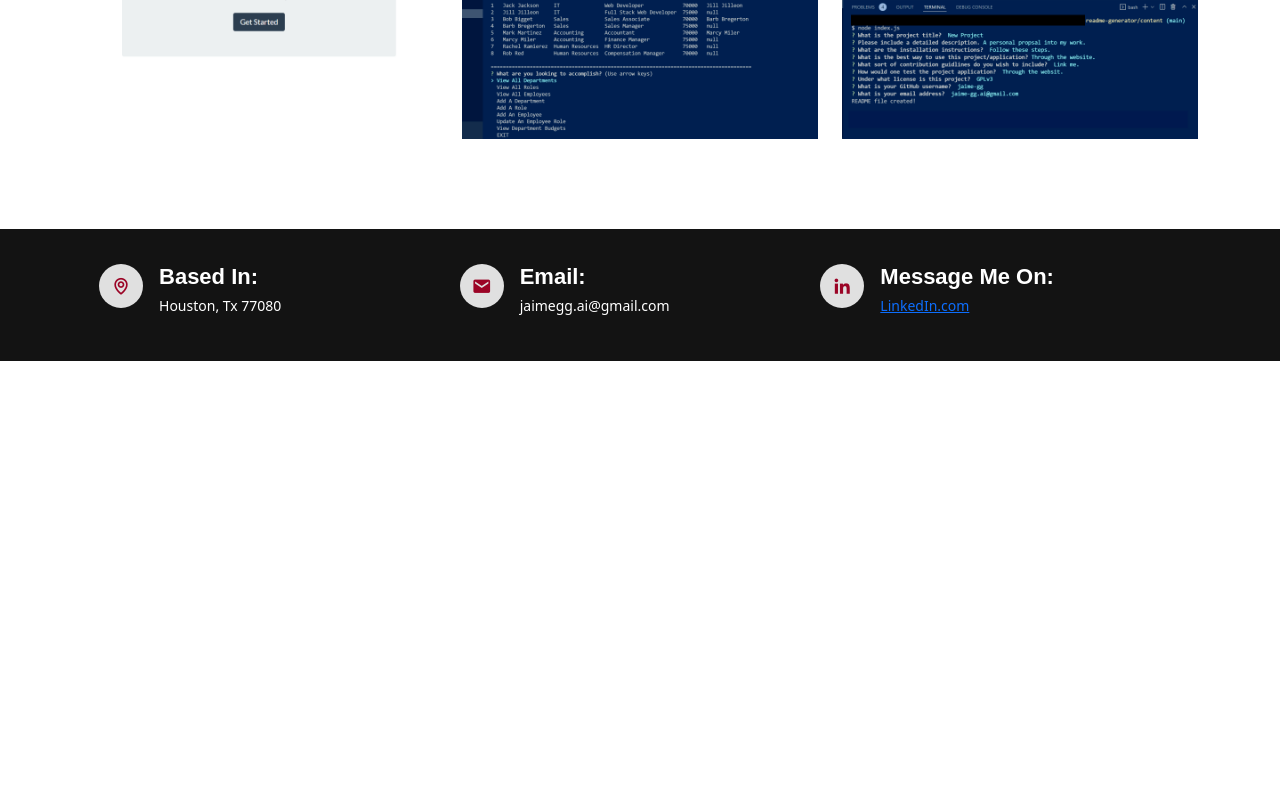
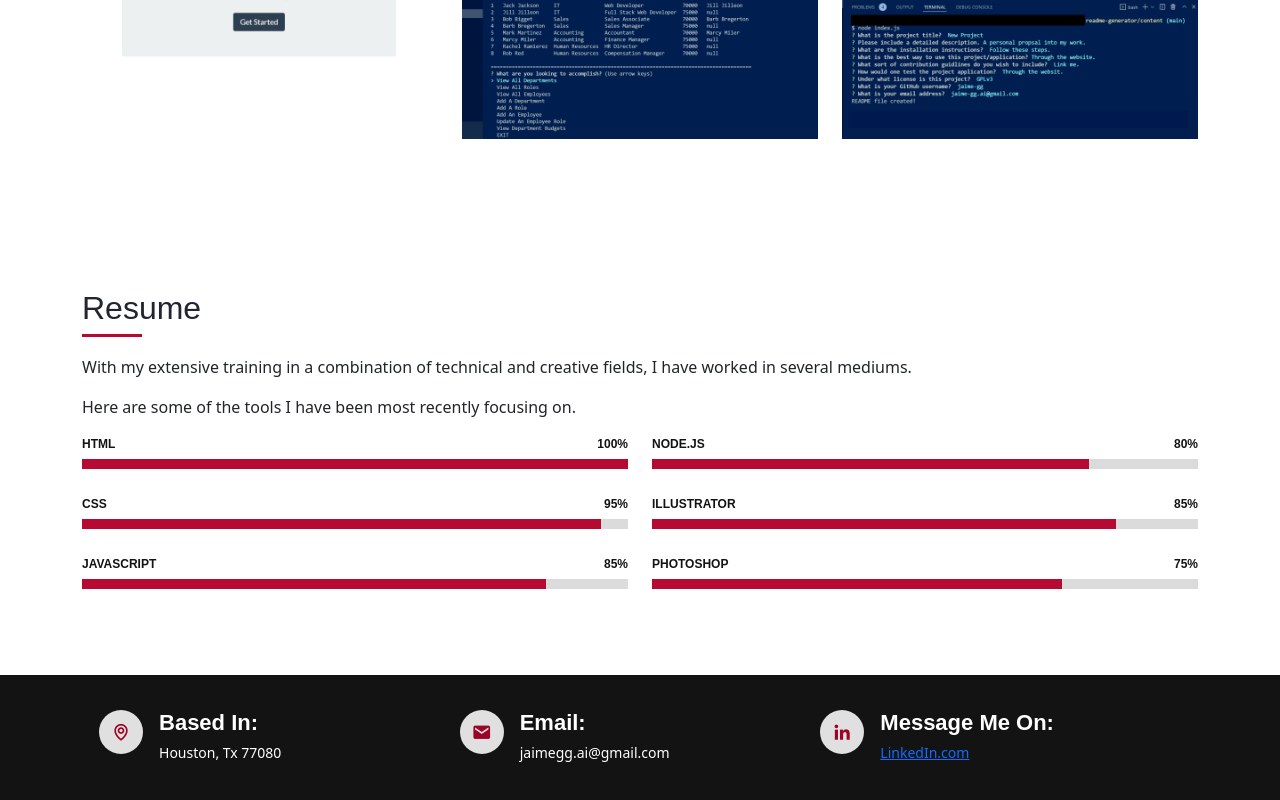
Before and after one commit to jaime-gg/react-portfolio, a React (Create React App) app: page / in a window 1280 px wide. Shown: the part 1914-2714 px from the top of the page. Before the commit the page ends 2275 px from the top, so only its background shows below. Built offline with nearby package versions, Linux system fonts and the light colour scheme.

Commit message:
skill stylization

```diff
--- a/src/App.js
+++ b/src/App.js
@@ -5,7 +5,7 @@ import Header from './components/Header';
 import Hero from './components/Hero';
 import About from './components/About';
 import Portfolio from './components/Portfolio';
-// import Resume from './components/Resume'
+import Resume from './components/Resume'
 // import Contact from './components/Contact';
 import Footer from './components/Footer'
 import AOS from 'aos';
@@ -26,7 +26,7 @@ function App() {
           <Hero />
           <About />
           <Portfolio />
-          {/* <Resume /> */}
+          <Resume />
           {/* <Contact /> */}
 
           <Footer />
--- a/src/components/Resume/index.js
+++ b/src/components/Resume/index.js
@@ -1,10 +1,11 @@
 import React from 'react';
+import './style.css'
 
 function Resume() {
 
     return (
 
-        <section id="resume" className="resume second-bg">
+        <section id="resume" className="skills fade-in">
             <div className="container">
 
                 <div>
@@ -20,21 +21,21 @@ function Resume() {
                     <div className="progress">
                         <span className="skill">HTML <i className="percent">100%</i></span>
                         <div className="progress-bar-wrap">
-                        <div className="progress-bar" role="progressbar" aria-valuenow="100" aria-valuemin="0" aria-valuemax="100"></div>
+                        <div className="progress-bar html-prog" role="progressbar" aria-valuenow="100" aria-valuemin="0" aria-valuemax="100"></div>
                         </div>
                     </div>
 
                     <div className="progress">
                         <span className="skill">CSS <i className="percent">95%</i></span>
                         <div className="progress-bar-wrap">
-                        <div className="progress-bar" role="progressbar" aria-valuenow="95" aria-valuemin="0" aria-valuemax="100"></div>
+                        <div className="progress-bar css-prog" role="progressbar" aria-valuenow="95" aria-valuemin="0" aria-valuemax="100"></div>
                         </div>
                     </div>
 
                     <div className="progress">
                         <span className="skill">JavaScript <i className="percent">85%</i></span>
                         <div className="progress-bar-wrap">
-                        <div className="progress-bar" role="progressbar" aria-valuenow="85" aria-valuemin="0" aria-valuemax="100"></div>
+                        <div className="progress-bar js-prog" role="progressbar" aria-valuenow="85" aria-valuemin="0" aria-valuemax="100"></div>
                         </div>
                     </div>
 
@@ -45,21 +46,21 @@ function Resume() {
                     <div className="progress">
                         <span className="skill">Node.Js <i className="percent">80%</i></span>
                         <div className="progress-bar-wrap">
-                        <div className="progress-bar" role="progressbar" aria-valuenow="80" aria-valuemin="0" aria-valuemax="100"></div>
+                        <div className="progress-bar node-prog" role="progressbar" aria-valuenow="80" aria-valuemin="0" aria-valuemax="100"></div>
                         </div>
                     </div>
 
                     <div className="progress">
                         <span className="skill">Illustrator <i className="percent">85%</i></span>
                         <div className="progress-bar-wrap">
-                        <div className="progress-bar" role="progressbar" aria-valuenow="85" aria-valuemin="0" aria-valuemax="100"></div>
+                        <div className="progress-bar illustrator-prog" role="progressbar" aria-valuenow="85" aria-valuemin="0" aria-valuemax="100"></div>
                         </div>
                     </div>
 
                     <div className="progress">
                         <span className="skill">Photoshop <i className="percent">75%</i></span>
                         <div className="progress-bar-wrap">
-                        <div className="progress-bar" role="progressbar" aria-valuenow="75" aria-valuemin="0" aria-valuemax="100"></div>
+                        <div className="progress-bar ps-prog" role="progressbar" aria-valuenow="75" aria-valuemin="0" aria-valuemax="100"></div>
                         </div>
                     </div>
                     </div>
--- /dev/null
+++ b/src/components/Resume/style.css
@@ -0,0 +1,56 @@
+.skills .progress {
+    height: 60px;
+    display: block;
+    background: none;
+    border-radius: 0;
+}
+
+.skills .progress .skill {
+    padding: 0;
+    margin: 0 0 6px 0;
+    text-transform: uppercase;
+    display: block;
+    font-weight: 600;
+    font-family: "Poppins", sans-serif;
+    color: var(--dark);
+}
+
+.skills .progress .skill .percent {
+    float: right;
+    font-style: normal;
+}
+
+.skills .progress-bar-wrap {
+    background: #dbdbdb;
+    height: 10px;
+}
+
+.skills .progress-bar {
+    height: 10px;
+    transition: 0.9s;
+    background-color: var(--secondary);
+}
+
+.html-prog {
+    width: 100%;
+}
+
+.css-prog {
+    width: 95%;
+}
+
+.js-prog {
+    width: 85%;
+}
+
+.node-prog {
+    width: 80%;
+}
+
+.illustrator-prog {
+    width: 85%;
+}
+
+.ps-prog {
+    width: 75%;
+}
```
